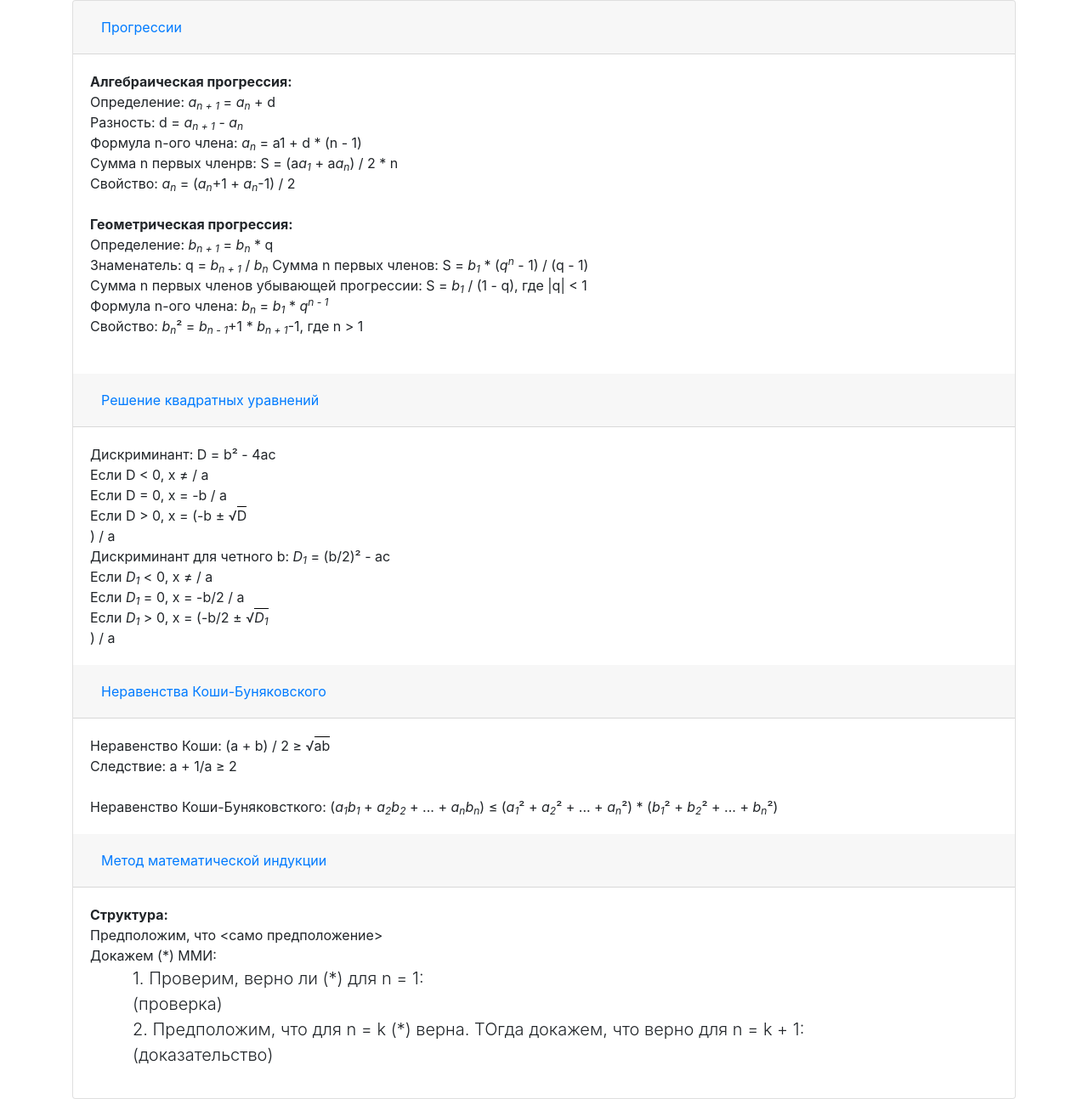
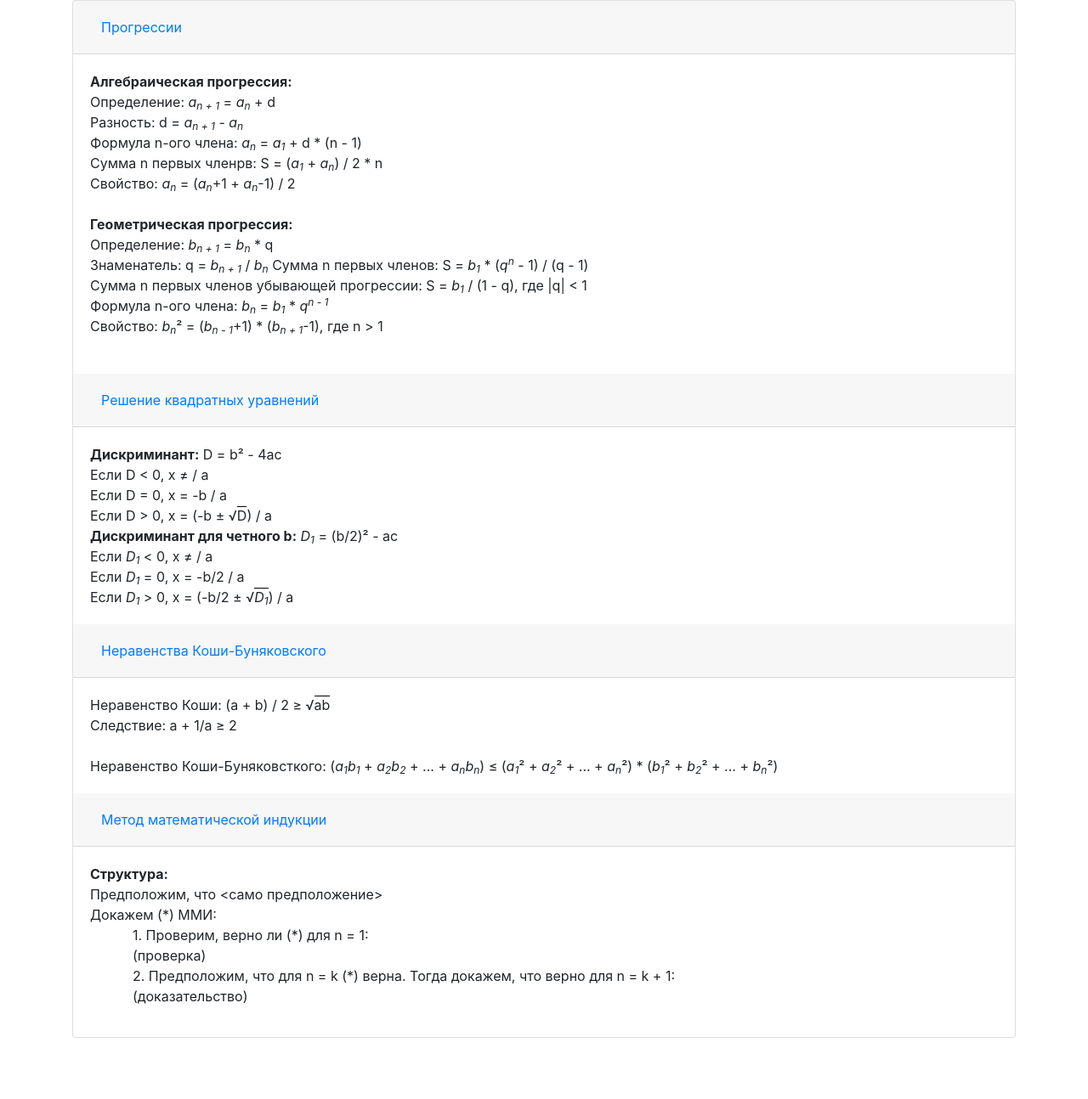
Before and after one commit to nosopirka/project_web, a Flask app: page /algebra in a window 1280 px wide. Shown: the part 56-1350 px from the top of the page at 85% size. After the commit the page ends 1278 px from the top, so only its background shows below. Run offline with Flask 2, Linux system fonts and the light colour scheme; some libraries are stand-ins or nearby versions.

Commit message:
Update algebra.html

```diff
--- a/templates/algebra.html
+++ b/templates/algebra.html
@@ -15,8 +15,8 @@
           <b>Алгебраическая прогрессия:</b><br>
             Определение: <i>a<sub>n + 1</sub></i> = <i>a<sub>n</sub></i> + d<br>
          Разность: d = <i>a<sub>n + 1</sub></i> - <i>a<sub>n</sub></i><br>
-Формула n-ого члена: <i>a<sub>n</sub></i> = a1 + d * (n - 1)<br>
-Сумма n первых членрв: S = (a<i>a<sub>1</sub></i> + a<i>a<sub>n</sub></i>) / 2 * n<br>
+Формула n-ого члена: <i>a<sub>n</sub></i> = <i>a<sub>1</sub></i> + d * (n - 1)<br>
+Сумма n первых членрв: S = (<i>a<sub>1</sub></i> + <i>a<sub>n</sub></i>) / 2 * n<br>
 Свойство: <i>a<sub>n</sub></i> = (<i>a<sub>n</sub></i>+1 + <i>a<sub>n</sub></i>-1) / 2<br><br>
 <b>Геометрическая прогрессия:</b><br>
           Определение: <i>b<sub>n + 1</sub></i> = <i>b<sub>n</sub></i> * q<br>
@@ -24,7 +24,7 @@
 Сумма n первых членов: S = <i>b<sub>1</sub></i> * (<i>q<sup>n</sup></i> - 1) / (q - 1)<br>
 Сумма n первых членов убывающей прогрессии: S = <i>b<sub>1</sub></i> / (1 - q), где |q| < 1<br>
 Формула n-ого члена: <i>b<sub>n</sub></i> = <i>b<sub>1</sub></i> * <i>q<sup>n - 1</sup></i><br>
-          Свойство: <i>b<sub>n</sub></i>&#178; = <i>b<sub>n - 1</sub></i>+1 * <i>b<sub>n + 1</sub></i>-1, где n > 1
+          Свойство: <i>b<sub>n</sub></i>&#178; = (<i>b<sub>n - 1</sub></i>+1) * (<i>b<sub>n + 1</sub></i>-1), где n > 1
 <br><br>
         </div>
       </div>
@@ -38,14 +38,14 @@
       </div>
       <div id="collapse2" class="collapse show" aria-labelledby="heading2" data-parent="#accordion">
         <div class="card-body">
-            Дискриминант: D = b&#178; - 4ac<br>
+            <b>Дискриминант:</b> D = b&#178; - 4ac<br>
           Если D < 0, x &#8800; / a<br>
           Если D = 0, x = -b / a<br>
-          Если D > 0, x = (-b &#177; <span>&#8730;</span><span  style="border-top: 1px solid black">D</span><br>) / a<br>
-          Дискриминант для четного b: <i>D<sub>1</sub></i> = (b/2)&#178; - ac<br>
+          Если D > 0, x = (-b &#177; <span>&#8730;</span><span  style="border-top: 1px solid black">D</span>) / a<br>
+          <b>Дискриминант для четного b:</b> <i>D<sub>1</sub></i> = (b/2)&#178; - ac<br>
           Если <i>D<sub>1</sub></i> < 0, x &#8800; / a<br>
           Если <i>D<sub>1</sub></i> = 0, x = -b/2 / a<br>
-          Если <i>D<sub>1</sub></i> > 0, x = (-b/2 &#177; <span>&#8730;</span><span  style="border-top: 1px solid black"><i>D<sub>1</sub></i></span><br>) / a<br>
+          Если <i>D<sub>1</sub></i> > 0, x = (-b/2 &#177; <span>&#8730;</span><span  style="border-top: 1px solid black"><i>D<sub>1</sub></i></span>) / a<br>
         </div>
       </div>
 
@@ -77,10 +77,10 @@
 <b>Структура:</b><br>
           Предположим, что <само предположение><br>
           Докажем (*) ММИ:<br>
-          <p class="lead" style="margin-left: 50px;">
+          <p style="margin-left: 50px;">
             1. Проверим, верно ли (*) для n = 1:<br>
             (проверка)<br>
-            2. Предположим, что для n = k (*) верна. ТОгда докажем, что верно для n = k + 1:<br>
+            2. Предположим, что для n = k (*) верна. Тогда докажем, что верно для n = k + 1:<br>
             (доказательство)
             </p>
         </div>
```
